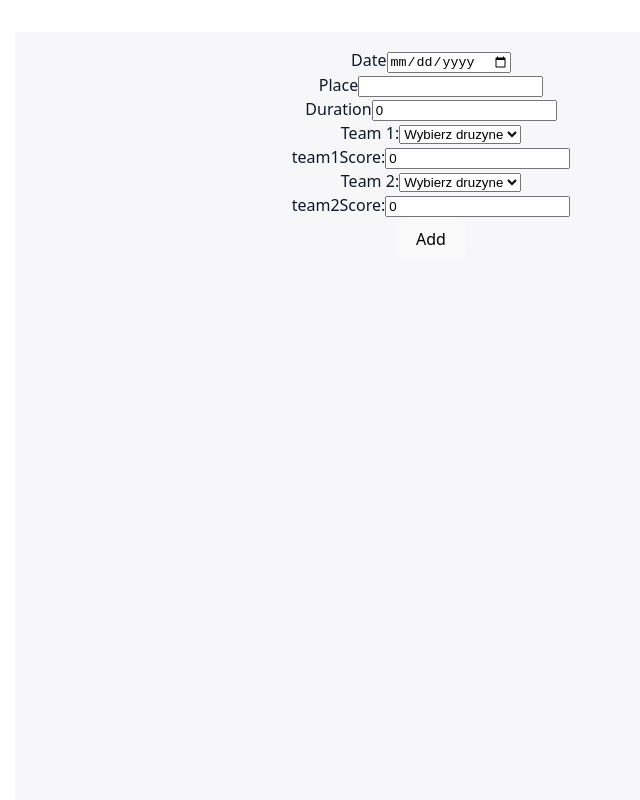
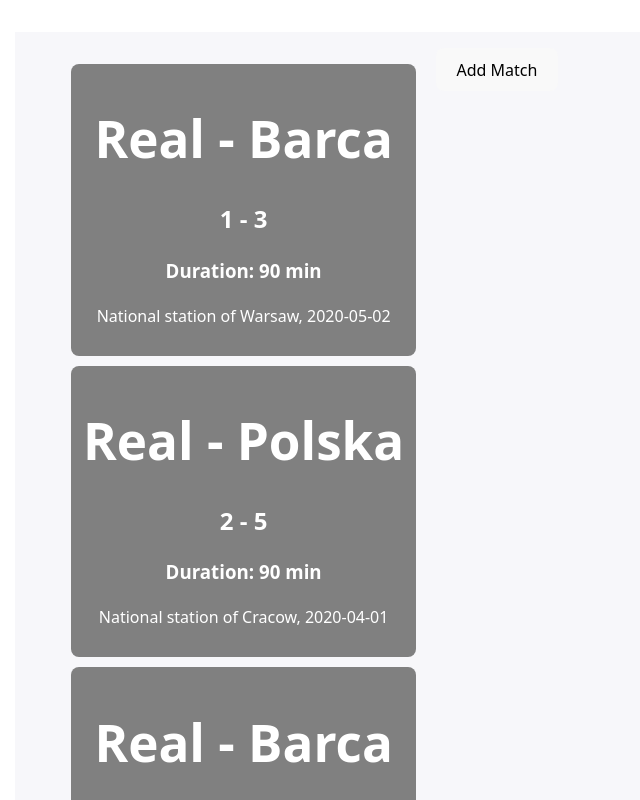
Before and after one commit to LukasSondej/FootballApp, a React (Vite) app: page / in a window 1280 px wide. Shown: the top 800 px of the page, without its empty margins (209-849 px from the left). Built offline with nearby package versions, Linux system fonts and the light colour scheme; data requests are answered from the project's data file.

Commit message:
dodanie cancela do formularza dodawania rozgrywki

```diff
--- a/src/App.tsx
+++ b/src/App.tsx
@@ -6,6 +6,7 @@ import './App.css'
 import { QueryClient, QueryClientProvider } from '@tanstack/react-query'
 import { ParentTeamsComp } from './ParentTeamsComp';
 import { ParentMatchesComp } from './matchesFolder/ParentMatchesComp';
+import { ParentPlayerComp } from './ParentPlayerComp';
 
 const queryClient = new QueryClient;
 
--- a/src/ParentTeamsComp.tsx
+++ b/src/ParentTeamsComp.tsx
@@ -7,9 +7,8 @@ export const ParentTeamsComp = () => {
   const [idEditTeam, setIdEditTeam] = useState<string | null>(null)
 
 if (idEditTeam) {
-      return <EditTeam  idEditTeam={idEditTeam} setIdEditTeam = {setIdEditTeam} teamId={idEditTeam} />
+      return <EditTeam  idEditTeam={idEditTeam} setIdEditTeam = {setIdEditTeam} />
   }
-
   return (
       <ListTeams setIdEditTeam={setIdEditTeam}/>
   )
--- a/src/matchesFolder/AddMatch.tsx
+++ b/src/matchesFolder/AddMatch.tsx
@@ -4,8 +4,10 @@ import { useApi } from "../hooks/useApi";
 import { useAddMatchMutation } from "../mutations/useAddMatchMutation";
 import { FormMatch } from "./FormMatch";
 import { useGetTeams } from "../hooks/useGetTeams";
-
-export const AddMatch = () => {
+type Props = {
+    handleVisible: () => void
+}
+export const AddMatch = ({handleVisible}: Props) => {
 const {mutate, isPending, error} = useAddMatchMutation()
 const {data: teams, isLoading, error: errorTeams} = useGetTeams()
 const [values, setValues] = useState<NewMatch>({
@@ -44,6 +46,6 @@ if(!teams){
     return <p>Loading Teams...</p>
 }
 return (
-    <FormMatch teams={teams} values={values} handleChange={handleChange} onSubmit={onSubmit}></FormMatch>
+    <FormMatch handleVisible={handleVisible} teams={teams} values={values} handleChange={handleChange} onSubmit={onSubmit}></FormMatch>
 )
 }
--- a/src/matchesFolder/FormMatch.tsx
+++ b/src/matchesFolder/FormMatch.tsx
@@ -6,8 +6,9 @@ type PropsMatch = {
   handleChange: (e: React.ChangeEvent<HTMLInputElement | HTMLSelectElement>) => void
   onSubmit: (e: React.FormEvent<HTMLFormElement>)=> void
 teams: Team[]
+ handleVisible: () => void
 }
-export const FormMatch = ({values, handleChange, onSubmit, teams}: PropsMatch) => {
+export const FormMatch = ({values, handleChange, onSubmit, teams, handleVisible}: PropsMatch) => {
 return (
 <form onSubmit={onSubmit}>
 <div>
@@ -51,6 +52,7 @@ return (
 </div>
 
 <button type="submit">Add</button>
+<button type="button" onClick={handleVisible}>Cancel</button>
 </form>
 
 )
--- a/src/matchesFolder/ListMatches.tsx
+++ b/src/matchesFolder/ListMatches.tsx
@@ -12,7 +12,7 @@ const{data: teams} = useGetTeams();
         <>
          <ul>
             {data.map(el =>
-            <li key={el.id}>
+            <li key={el.id} style={{listStyleType: "none"}}>
                  <SingleMatch  matchData={el} allTeams= {teams}/>
             </li>
            )}
--- a/src/matchesFolder/ParentMatchesComp.tsx
+++ b/src/matchesFolder/ParentMatchesComp.tsx
@@ -1,9 +1,30 @@
+import { useState } from "react"
 import { AddMatch } from "./AddMatch"
 import { ListMatches } from "./ListMatches"
+import styled from "styled-components"
 
 export const ParentMatchesComp = () => {
+const StyledDiv = styled.div`
+    display: flex;
+    gap: 20px;
+    align-items: flex-start;
+`
+    const [isAdding, setIsAdding] = useState(false)
+    const handleVisible = () => {
+setIsAdding(prev => !prev);
+    }
+
+
     return(
-        <AddMatch/>
+        <StyledDiv>
+             <ListMatches/>
+       {!isAdding && <button type="button" onClick={handleVisible}>{"Add Match" }</button>}
+{isAdding && <AddMatch handleVisible={handleVisible}/>}
+        </StyledDiv>
+
+
+
+
 
     )
 
--- a/src/matchesFolder/SingleMatch.tsx
+++ b/src/matchesFolder/SingleMatch.tsx
@@ -6,9 +6,7 @@ type PropsMatch ={
     matchData: Match;
     allTeams: Team[];
 }
-const MatchDiv = styled.div`
 
-`
 const StyledDiv = styled.div`
   background-color: grey;
   padding: 12px;
@@ -27,7 +25,7 @@ return(
 <StyledDiv>
     <h1>{team1.name} - {team2.name}</h1>
     <h2>{matchData.team1Score} - {matchData.team2Score}</h2>
-    <h3>Duration: {matchData.duration}</h3>
+    <h3>Duration: {matchData.duration} min</h3>
     <p>{matchData.place}, {matchData.date}</p>
 </StyledDiv>
 )
```
